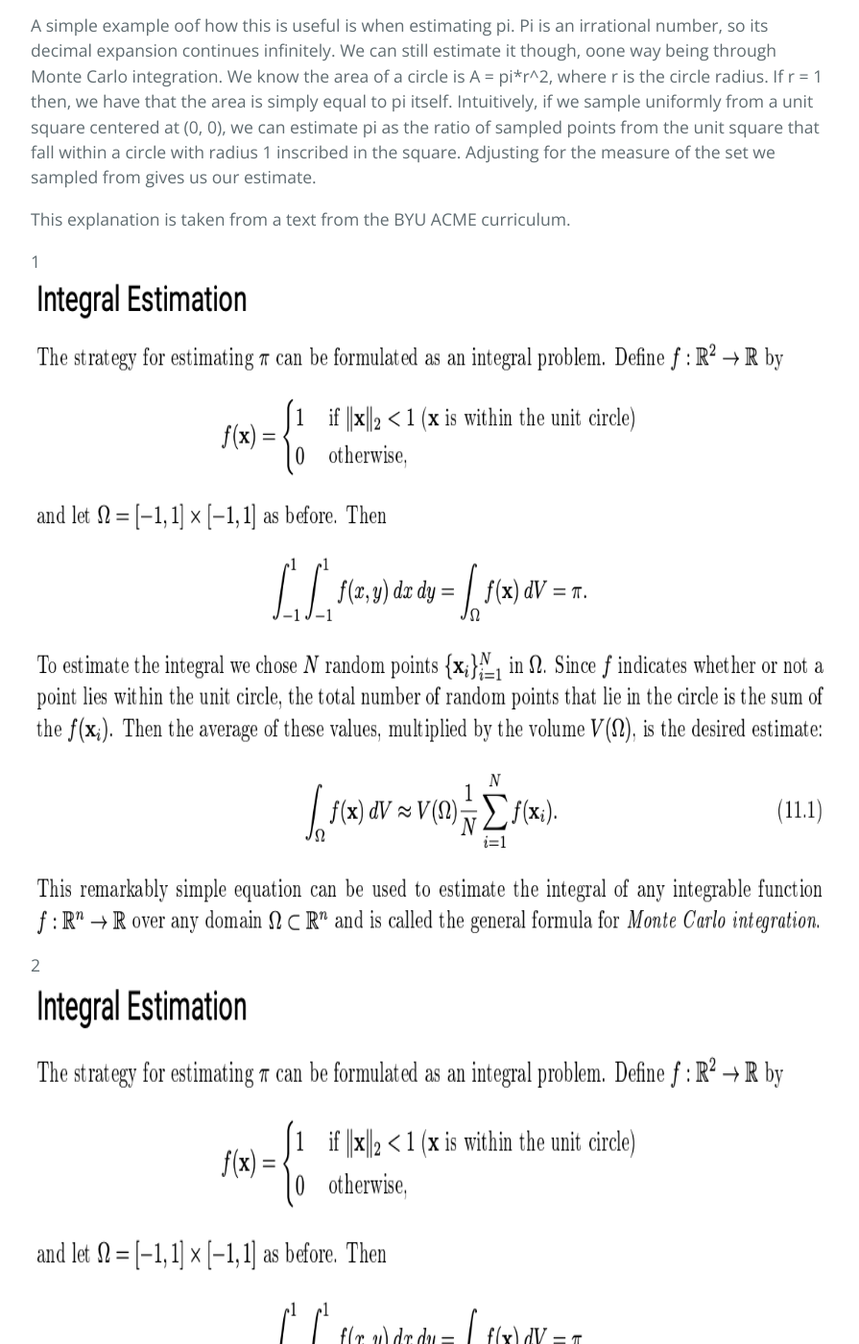
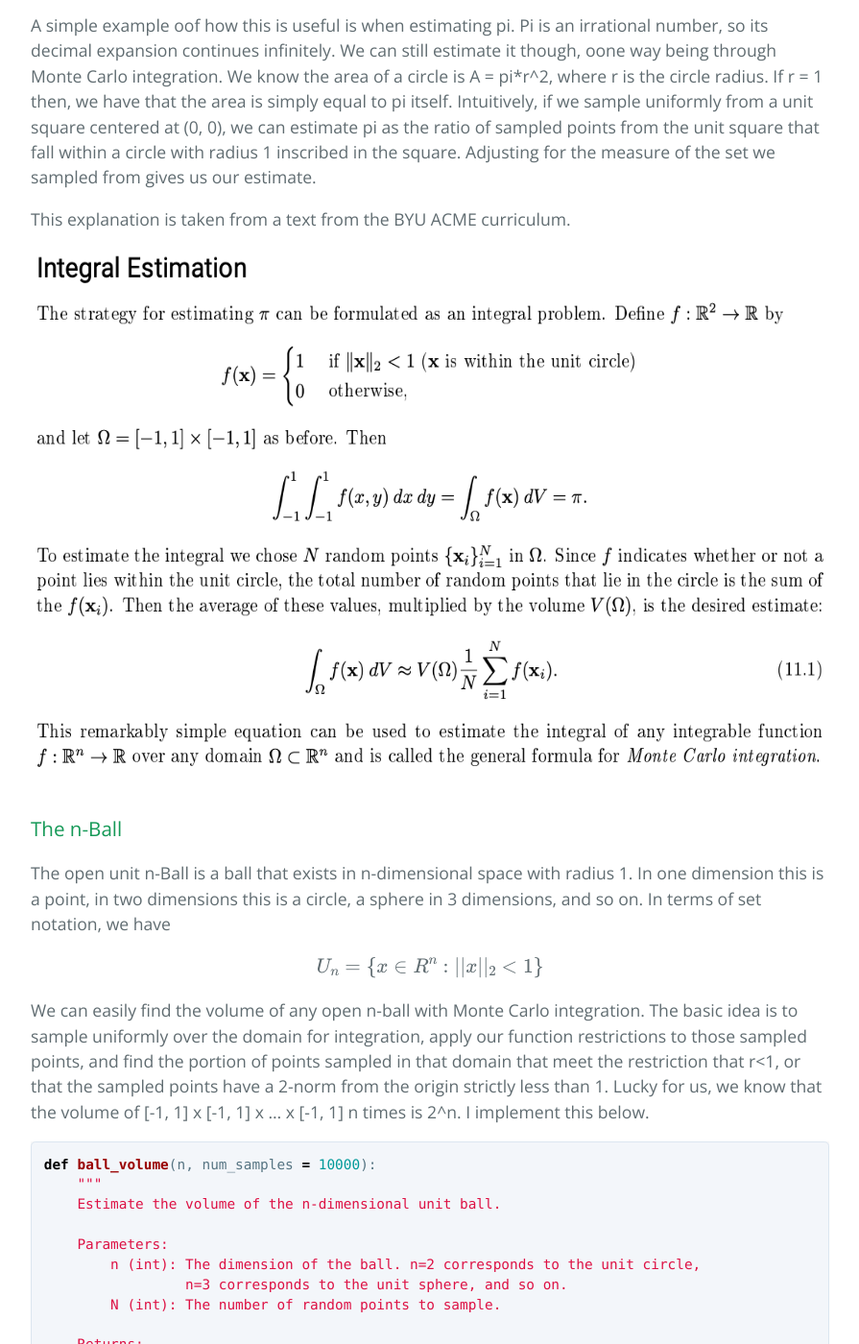
Before and after one commit to walkerhughes/portfolio, a Jekyll site: the page built from monte_carlo.md, in a window 1280 px wide and 1400 px high, scrolled down 558 px. Shown: the whole window at 96% size, without its empty margins (192-1087 px from the left). Built offline with Jekyll 4.4.1, drawn with Linux system fonts in a browser that asks for light colours; formulas are drawn with MathJax 3; our own code applies the rules of GitHub Pages for plain Markdown files.

Commit message:
Update monte_carlo.md

```diff
--- a/monte_carlo.md
+++ b/monte_carlo.md
@@ -23,14 +23,8 @@ A simple example oof how this is useful is when estimating pi. Pi is an irration
 
 This explanation is taken from a text from the BYU ACME curriculum.
 
-1
-<img src="integration.jpg" width="1000" height="700">
-2
-<img src="integration.jpg" width="1000" height="800">
-3
-<img src="integration.jpg" width="750" height="500">
-4
-<img src="integration.jpg" width="750" height="600">
+<img src="integration.jpg" width="900" height="550">
+
 
 
 
```
